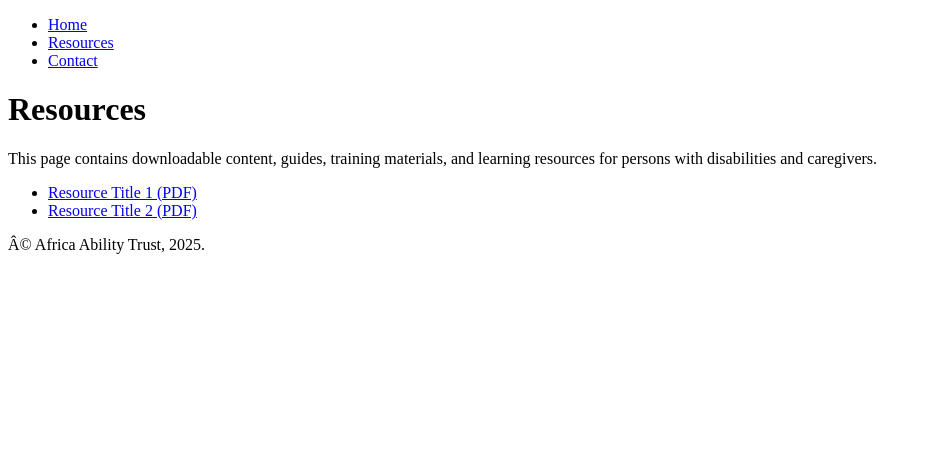
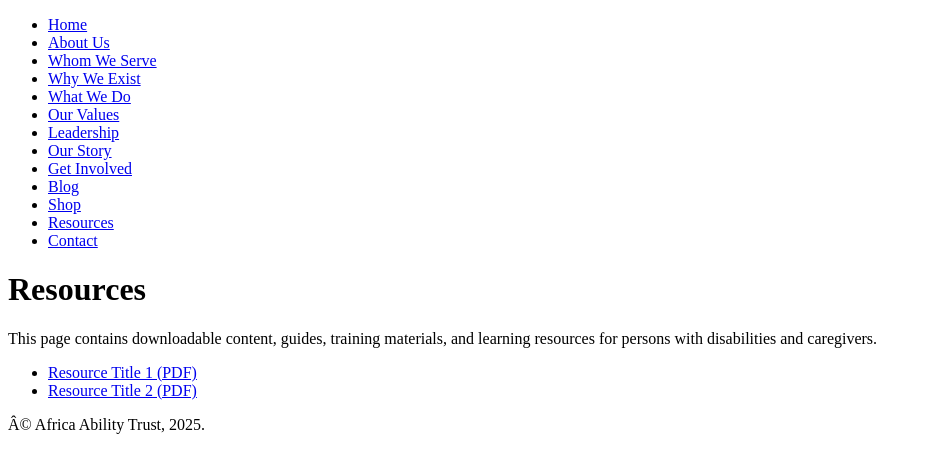
Before and after one commit to GideonThuku/Africa-Ability-Trust-Website, a plain HTML site: page HTML Docs/resources.html in a window 1280 px wide. Shown: the whole page, without its empty margins (0-931 px from the left). Drawn offline with Linux system fonts and the light colour scheme.

Commit message:
Update project with latest changes

```diff
--- a/resources.html
+++ b/HTML Docs/resources.html
@@ -8,13 +8,23 @@
 </head>
 <body>
   <nav>
-    <ul>
-      <li><a href="index.html">Home</a></li>
-      <!-- existing nav -->
-      <li><a href="resources.html" class="active">Resources</a></li>
-      <li><a href="contact.html">Contact</a></li>
-    </ul>
-  </nav>
+  <ul>
+    <li><a href="index.html">Home</a></li>
+    <li><a href="about.html">About Us</a></li>
+    <li><a href="whom-we-serve.html">Whom We Serve</a></li>
+    <li><a href="why-we-exist.html">Why We Exist</a></li>
+    <li><a href="what-we-do.html">What We Do</a></li>
+    <li><a href="values.html">Our Values</a></li>
+    <li><a href="leadership.html">Leadership</a></li>
+    <li><a href="our-story.html">Our Story</a></li>
+    <li><a href="get-involved.html">Get Involved</a></li>
+    <li><a href="blog.html">Blog</a></li>
+    <li><a href="shop.html">Shop</a></li>
+    <li><a href="resources.html">Resources</a></li>
+    <li><a href="contact.html">Contact</a></li>
+  </ul>
+</nav>
+
   <main>
     <h1>Resources</h1>
     <p>This page contains downloadable content, guides, training materials, and learning resources for persons with disabilities and caregivers.</p>
```
Also changed, not shown: HTML Docs/about.html (renamed from about.html, +2 -1 lines), HTML Docs/blog.html (renamed from blog.html, +10 -2 lines), HTML Docs/contact.html (renamed from contact.html, +6 -1 lines), HTML Docs/get-involved.html (renamed from get-involved.html, +6 -1 lines), HTML Docs/index.html (added, +27 -0 lines), HTML Docs/leadership.html (renamed from leadership.html, +6 -1 lines), HTML Docs/our-story.html (renamed from our-story.html, +5 -0 lines), HTML Docs/shop.html (renamed from shop.html, +11 -2 lines), HTML Docs/values.html (renamed from values.html, +6 -1 lines), HTML Docs/what-we-do.html (renamed from what-we-do.html, +7 -1 lines), HTML Docs/whom-we-serve.html (renamed from whom-we-serve.html, +6 -1 lines), HTML Docs/why-we-exist.html (renamed from why-we-exist.html, +6 -1 lines), index.html (deleted, +0 -13 lines), 2 other files.
